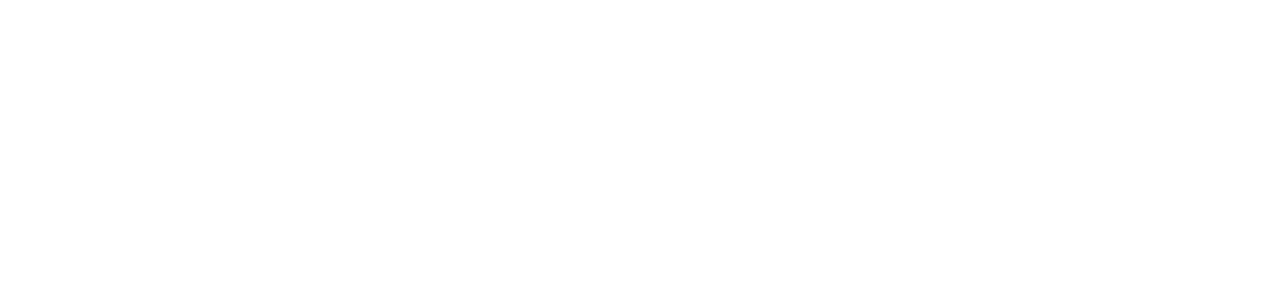
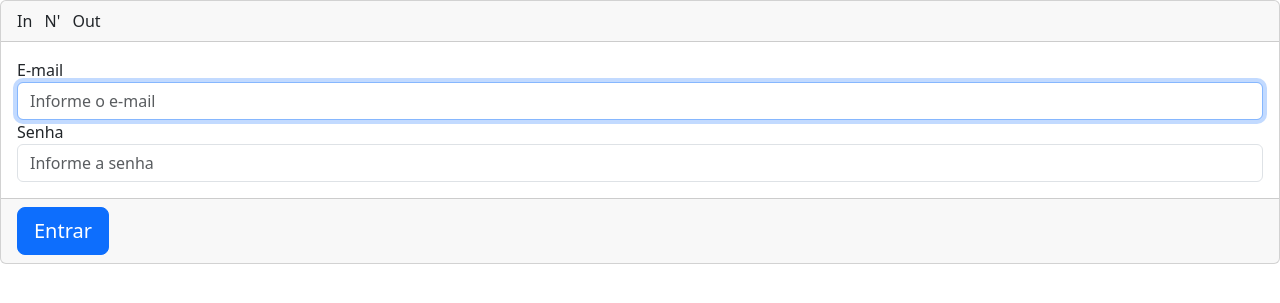
Before and after one commit to FelipeM0reira/innout, a PHP site: page /login.php in a window 1280 px wide. Before the commit the part shown is empty. Shown: the top 303 px of the page. Run offline with PHP 8.4, Linux system fonts and the light colour scheme; some libraries are stand-ins or nearby versions.

Commit message:
:construction: feat: Tela de login inicial.

```diff
--- a/src/views/login.php
+++ b/src/views/login.php
@@ -4,11 +4,39 @@
 <head>
   <meta charset="UTF-8">
   <meta name="viewport" content="width=device-width, initial-scale=1.0">
-  <title>In 'n Out</title>
+  <link rel="stylesheet" href="assets/css/comum.css">
+  <link rel="stylesheet" href="assets/css/bootstrap.min.css">
+  <link rel="stylesheet" href="assets/css/icofont.min.css">
+  <link rel="stylesheet" href="assets/css/login.css">
+  <title>In N' Out</title>
 </head>
 
 <body>
-
+  <form class="form-login" action="#" method="post">
+    <div class="login-card card">
+      <div class="card-header">
+        <i class="icofont-travelling mr-2"></i>
+        <span class="font-weight-light">In</span>
+        <span class="font-weight-bold mx-2">N'</span>
+        <span class="font-weight-light">Out</span>
+        <i class="icofont-runner-alt-1 ml-2"></i>
+      </div>
+      <div class="card-body">
+        <div class="form-group">
+          <label for="email">E-mail</label>
+          <input type="email" id="email" name="email" class="form-control" placeholder="Informe o e-mail" autofocus>
+        </div>
+        <div class="form-group">
+          <label for="password">Senha</label>
+          <input type="password" id="password" name="password" class="form-control" placeholder="Informe a senha"
+            autofocus>
+        </div>
+      </div>
+      <div class="card-footer">
+        <button class="btn btn-lg btn-primary">Entrar</button>
+      </div>
+    </div>
+  </form>
 </body>
 
 </html>
```
Also changed, not shown: public/index.php (+1 -6 lines), public/assets/css/login.css (added).
